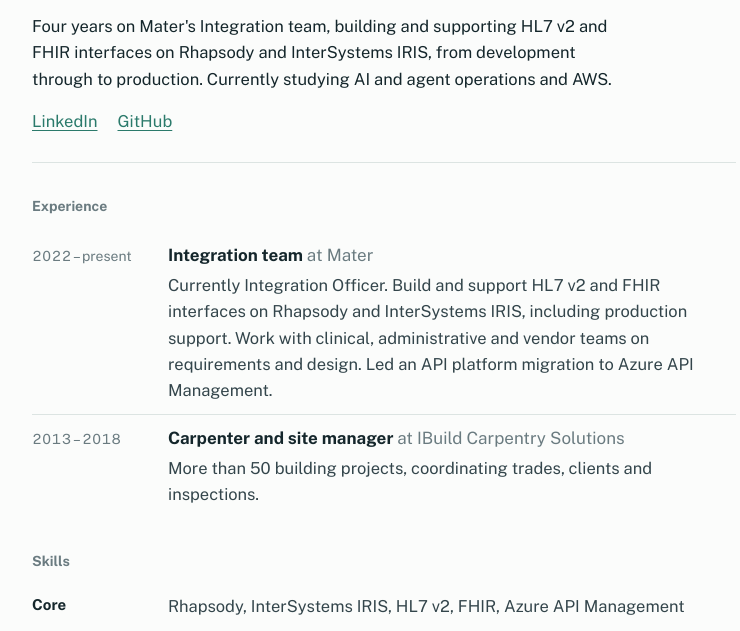
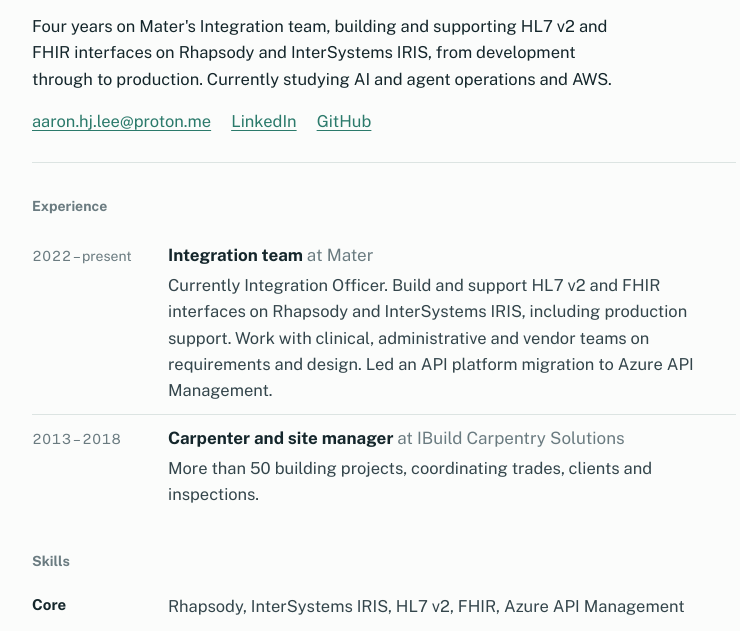
Before and after one commit to aaron9902/portfolio, a plain HTML site: page index.html in a window 1280 px wide. Shown: the part 128-759 px from the top of the page, without its empty margins (256-996 px from the left). Drawn offline with nearby package versions, Linux system fonts and the light colour scheme.

Commit message:
Add contact email
Co-Authored-By: Claude Fable 5.2 <noreply@anthropic.com>
Claude-Session: https://claude.ai/code/session_01BDv2u79vmA6QrJq9nnub3A

```diff
--- a/index.html
+++ b/index.html
@@ -57,7 +57,7 @@
   <h1>Aaron Lee</h1>
   <p class="title">Integration Officer at Mater, Brisbane</p>
   <p class="summary">Four years on Mater's Integration team, building and supporting HL7 v2 and FHIR interfaces on Rhapsody and InterSystems IRIS, from development through to production. Currently studying AI and agent operations and AWS.</p>
-  <p class="links"><a href="https://www.linkedin.com/in/hyungjulee">LinkedIn</a><a href="https://github.com/aaron9902">GitHub</a></p>
+  <p class="links"><a href="mailto:aaron.hj.lee@proton.me">aaron.hj.lee@proton.me</a><a href="https://www.linkedin.com/in/hyungjulee">LinkedIn</a><a href="https://github.com/aaron9902">GitHub</a></p>
 </header>
 
 <section>
```
